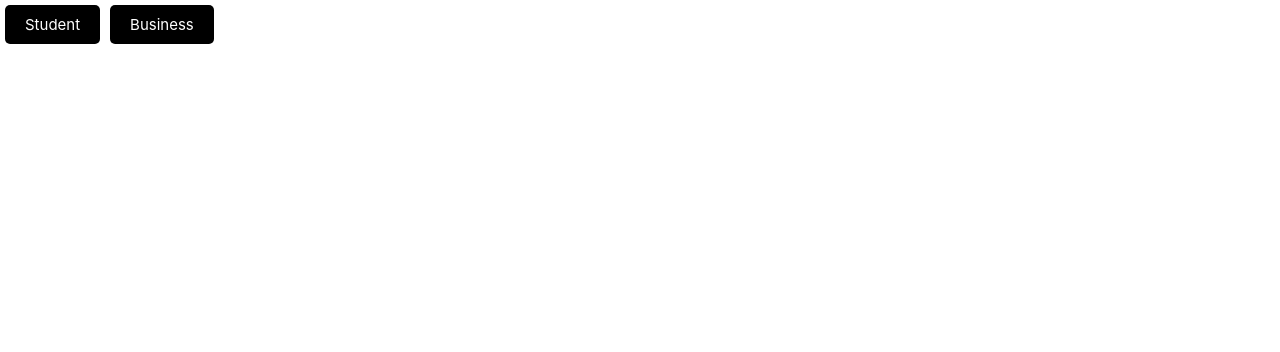
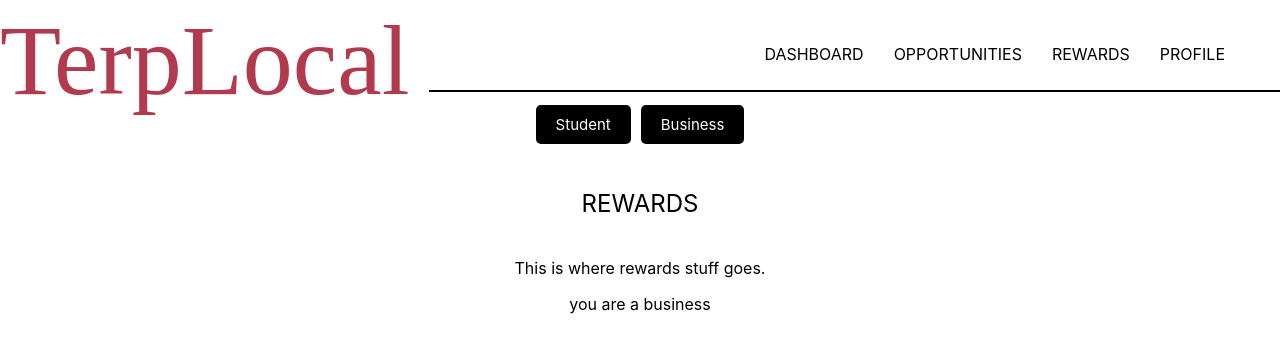
Before and after one commit to Cadoodlii/TerpLocal, a React (Create React App) app: page /#/rewards in a window 1280 px wide. Before the commit this address had no page. Shown: the top 352 px of the page. Built offline with nearby package versions, Linux system fonts and the light colour scheme.

Commit message:
Finished configuring a student/business button
Was originally going to create a landing page, but couldn't. Instead configured a button to toggle between the states.

```diff
--- a/src/App.js
+++ b/src/App.js
@@ -1,23 +1,25 @@
 import './App.css';
 import React from 'react';
+import { useState } from 'react';
 import { Header, Dashboard, Opportunites, Rewards, Profile} from './components/common';
 import { Routes, Route} from "react-router-dom";
 import LandingButton from './components/common/landing-button/LandingButton';
 
-function App(isStudent, setStudent) {
+function App() {
+  const [isStudent, setStudent] = useState(false);
 
   return (
     <div className="App">
 
       <Header />
 
-      {/*  <LandingButton setStudent= {() => setStudent} land = {() => {}}/> */}
+      <LandingButton setStudent= {setStudent}/>
 
       <Routes>
-        <Route path = "*/login/dashboard" element = {<Dashboard isStudent= {isStudent} />} />
-        <Route path = "*/login/opportunites" element = {<Opportunites />} />
-        <Route path = "*/login/rewards" element = {<Rewards/>} />
-        <Route path = "*/login/profile" element = {<Profile/>} />
+        <Route path = "/" element = {<Dashboard isStudent= {isStudent} />} />
+        <Route path = "/opportunites" element = {<Opportunites isStudent= {isStudent}/>} />
+        <Route path = "/rewards" element = {<Rewards isStudent= {isStudent}/>} />
+        <Route path = "/profile" element = {<Profile isStudent= {isStudent}/>} />
       </Routes>
     </div>
   );
--- a/src/Landing.js
+++ /dev/null
@@ -1,23 +0,0 @@
-import LandingButton from './components/common/landing-button/LandingButton';
-import { useState } from "react";
-import { Routes, Route} from "react-router-dom";
-import App from "./App";
-
-import React from 'react'
-
-const Landing = () => {
-    const [isStudent, setStudent] = useState(true)
-    const [landed, land] = useState(false);
-
-  return (
-    <div>
-        {!landed ? <LandingButton setStudent= {setStudent} land = {land}/> : "" }
-
-        <Routes>
-        <Route path = "/login/*" element = {<App isStudent= {isStudent} setStudent = {setStudent}/>} />
-        </Routes>
-    </div>
-  )
-}
-
-export default Landing
--- a/src/components/common/landing-button/LandingButton.js
+++ b/src/components/common/landing-button/LandingButton.js
@@ -1,21 +1,14 @@
-import React from 'react'
-import {Link} from "react-router-dom"
-
-const LandingButton = ({setStudent, land}) => {
+const LandingButton = ({setStudent}) => {
 
 
   return (
     <div>
-        <Link to="/login/*">
-            <button className= "btn" onClick={() => { setStudent(false); land(true); console.log("student")}}>
-                Student
-            </button>
-        </Link>
-        <Link to="/login/*">
-            <button className= "btn" onClick={() => { setStudent(true); land(true); console.log("business")}}>
-                Business
-            </button>
-        </Link>
+        <button className= "btn" onClick={() => { setStudent(true); console.log("student")}}>
+            Student
+        </button>
+        <button className= "btn" onClick={() => { setStudent(false);console.log("business")}}>
+            Business
+        </button>
     </div>
   )
 }
--- a/src/components/common/navbar/Navbar.jsx
+++ b/src/components/common/navbar/Navbar.jsx
@@ -7,10 +7,10 @@ function Navbar() {
 
     return (
         <section className="navbar">
-            <Link to="*/login/dashboard" className="navbar-item">Dashboard</Link>
-            <Link to="*/login/opportunites" className="navbar-item">Opportunities</Link>
-            <Link to="*/login/rewards" className="navbar-item">Rewards</Link>
-            <Link to="*/login/profile" className="navbar-item">Profile</Link>
+            <Link to="/" className="navbar-item">Dashboard</Link>
+            <Link to="/opportunites" className="navbar-item">Opportunities</Link>
+            <Link to="/rewards" className="navbar-item">Rewards</Link>
+            <Link to="/profile" className="navbar-item">Profile</Link>
         </section>
     )
 }
--- a/src/components/common/opportunites/Opportunities.jsx
+++ b/src/components/common/opportunites/Opportunities.jsx
@@ -1,7 +1,7 @@
 import React from "react";
 import "../page-title/PageTitle.css"
 
-function Opportunities () {
+function Opportunities ({isStudent}) {
 
     return (
         <section>
@@ -11,6 +11,9 @@ function Opportunities () {
             <p>
                 This is where opportunity stuff goes.
             </p>
+            <p>
+                {isStudent ? "you are a student" : "you are a business"}
+            </p>
         </section>
     )
 }
--- a/src/components/common/profile/Profile.jsx
+++ b/src/components/common/profile/Profile.jsx
@@ -1,7 +1,7 @@
 import React from "react";
 import "../page-title/PageTitle.css"
 
-function Profile () {
+function Profile ({isStudent}) {
 
     return (
         <section>
@@ -11,6 +11,9 @@ function Profile () {
             <p>
                 This is where profile stuff goes.
             </p>
+            <p>
+                {isStudent ? "you are a student" : "you are a business"}
+            </p>
         </section>
     )
 }
--- a/src/components/common/rewards/Rewards.jsx
+++ b/src/components/common/rewards/Rewards.jsx
@@ -1,7 +1,7 @@
 import React from "react";
 import "../page-title/PageTitle.css"
 
-function Rewards () {
+function Rewards ({isStudent}) {
 
     return (
         <section>
@@ -11,6 +11,9 @@ function Rewards () {
             <p>
                 This is where rewards stuff goes.
             </p>
+            <p>
+                {isStudent ? "you are a student" : "you are a business"}
+            </p>
         </section>
     )
 }
--- a/src/index.js
+++ b/src/index.js
@@ -4,13 +4,12 @@ import './index.css';
 import App from './App';
 import reportWebVitals from './reportWebVitals';
 import { HashRouter as Router, } from "react-router-dom";
-import Landing from './Landing';
 
 const root = ReactDOM.createRoot(document.getElementById('root'));
 root.render(
   <React.StrictMode>
     <Router>
-      <Landing />
+      <App />
     </Router>
   </React.StrictMode>
 );
```
